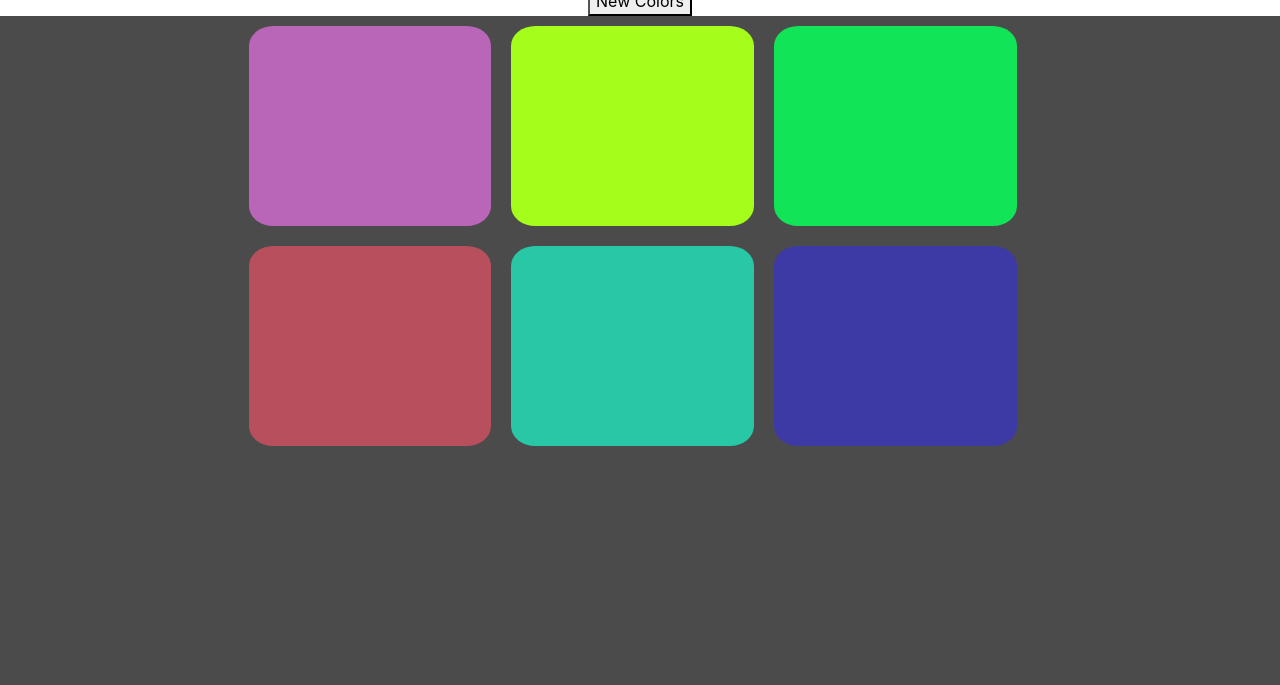
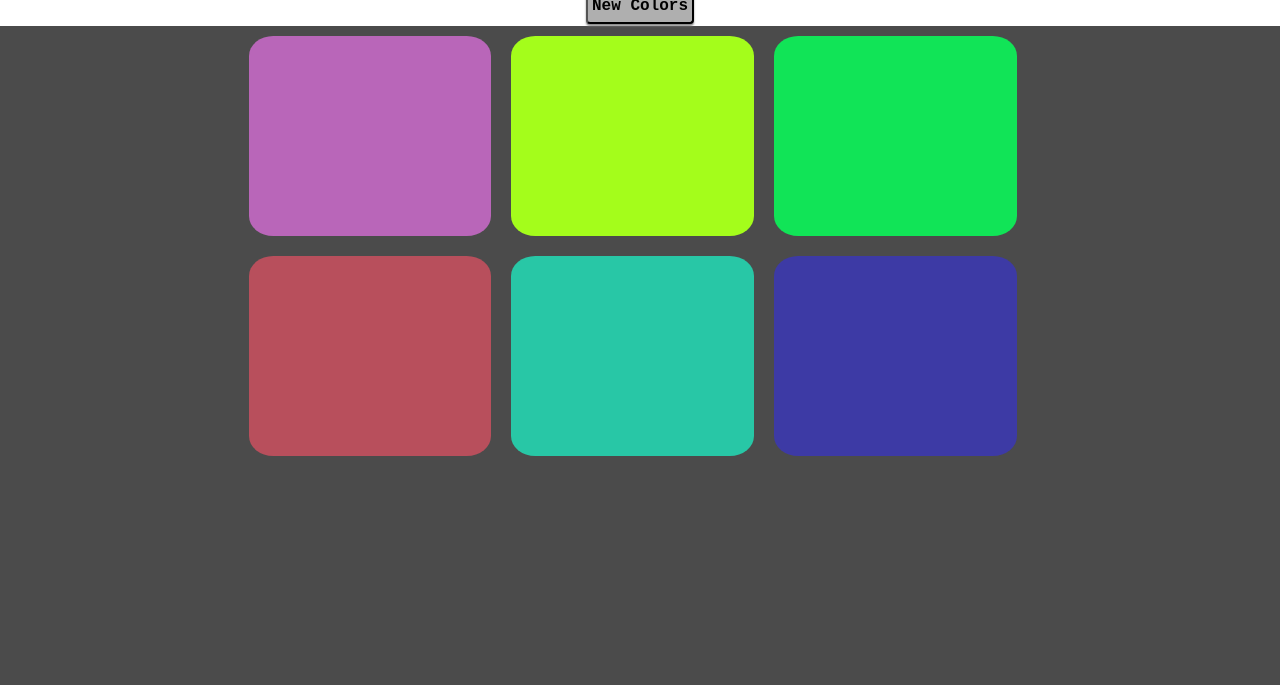
Before and after one commit to prabhat1999/Color-game, a plain HTML site: page index.html in a window 1280 px wide. Shown: the part 115-800 px from the top of the page. Drawn offline with nearby package versions, Linux system fonts and the light colour scheme.

Commit message:
colorsbuttonedit

```diff
--- a/color.css
+++ b/color.css
@@ -32,3 +32,12 @@ body{
 .col-lg-3{
     border-radius: 10%;
 }
+#reset{
+    font-weight: bold;
+    font-family: monospace;
+    background-color: rgb(175, 175, 175);
+    padding: 4px;
+    border-radius: 4px;
+    margin: 2px;
+    box-shadow: 0 2px 2px rgb(138, 138, 138);
+}
```
